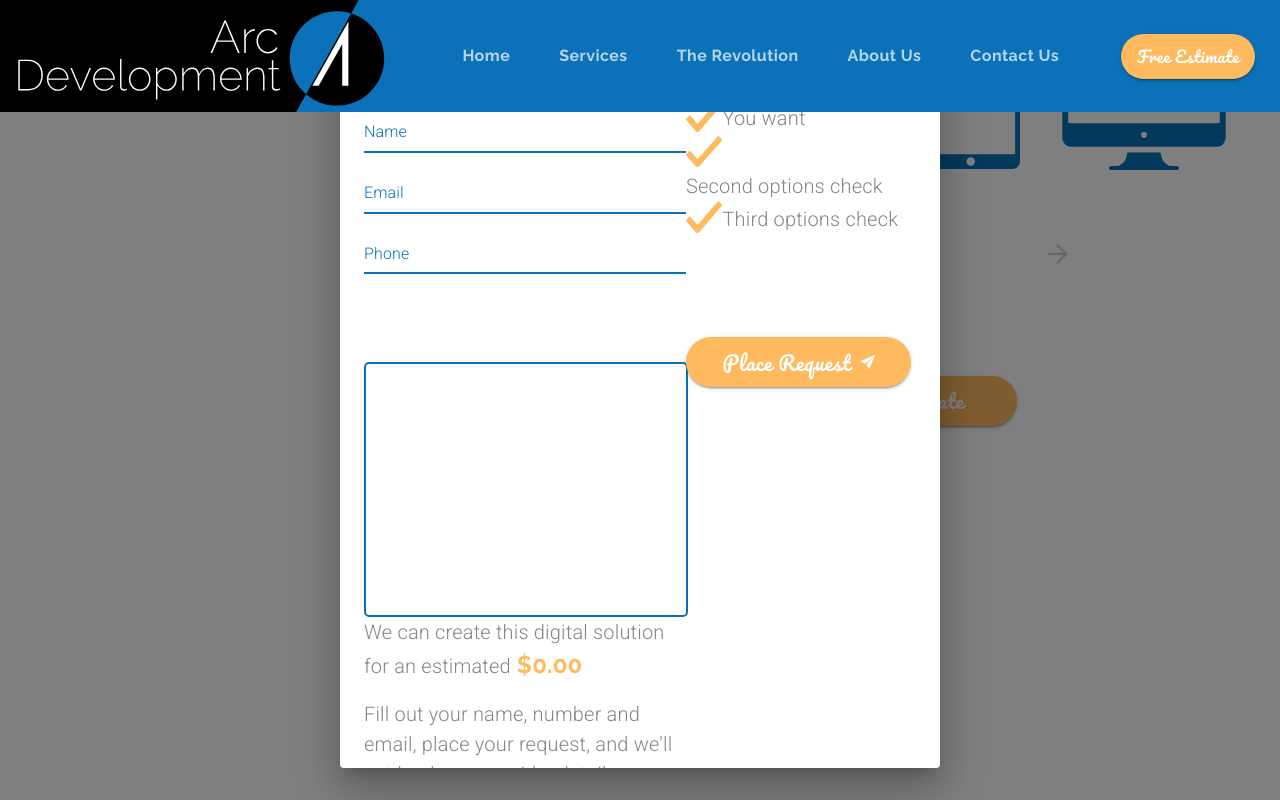
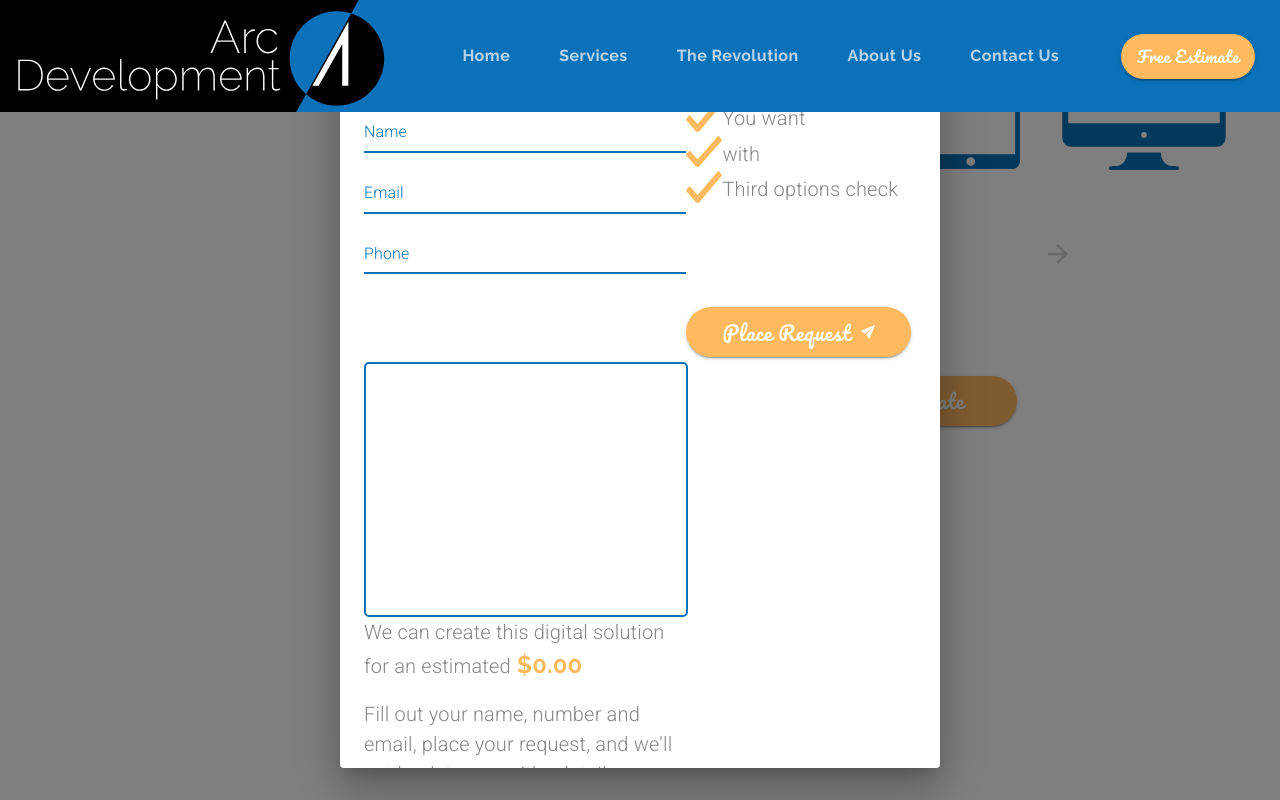
Before and after one commit to jeromeski/aceevolution, a React (Create React App) app: page /estimate in a window 1280 px wide. Both pictures are taken after a click on the button "Get Estimate". Shown: the part 413-1213 px from the top of the page. Built offline with nearby package versions, Linux system fonts and the light colour scheme.

Commit message:
Selection Review Features

```diff
--- a/src/components/Estimate.js
+++ b/src/components/Estimate.js
@@ -343,7 +343,7 @@ const Estimate = () => {
   const [total, setTotal] = useState(0);
 
   const [service, setService] = useState([]);
-  const [platform, setPlatform] = useState([]);
+  const [platforms, setPlatforms] = useState([]);
   const [features, setFeatures] = useState([]);
   const [customFeatures, setCustomFeatures] = useState('');
   const [category, setCategory] = useState('');
@@ -436,15 +436,15 @@ const Estimate = () => {
     switch (newSelected.title) {
       case 'Custom Software Development':
         setQuestions(softwareQuestions);
-        setService(newSelected.title)
+        setService(newSelected.title);
         break;
       case 'iOS/Android App Development':
         setQuestions(softwareQuestions);
-        setService(newSelected.title)
+        setService(newSelected.title);
         break;
       case 'Website Development':
         setQuestions(websiteQuestions);
-        setService(newSelected.title)
+        setService(newSelected.title);
         break;
       default:
         setQuestions(newQuestions);
@@ -506,6 +506,37 @@ const Estimate = () => {
     }
     setTotal(cost);
     console.log(cost);
+  };
+
+  const getPlatforms = () => {
+    let newPlatforms = [];
+
+    if (questions.length > 2) {
+      questions
+        .filter(
+          question =>
+            question.title === 'Which platforms do you need supported?'
+        )
+        .map(question => question.options.filter(option => option.selected))
+        .map(option => newPlatforms.push(option.title));
+      setPlatforms(newPlatforms);
+    }
+  };
+
+  const getFeatures = () => {
+    let newFeatures = [];
+
+    if (questions.length > 2) {
+      questions
+        .filter(
+          question => question.title === 'Which features do you expect to use?'
+        )
+        .map(question => question.options.filter(option => option.selected))
+        .map(option =>
+          option.map(newFeature => newFeatures.push(newFeature.title))
+        );
+      setFeatures(newFeatures);
+    }
   };
 
   return (
@@ -635,6 +666,8 @@ const Estimate = () => {
               onClick={() => {
                 setDialogOpen(true);
                 getTotal();
+                getPlatforms();
+                getFeatures();
               }}>
               Get Estimate
             </Button>
@@ -708,32 +741,87 @@ const Estimate = () => {
                   </Typography>
                 </Grid>
               </Grid>
-              <Grid item container direction='column'md={5}>
+              <Grid item container direction='column' md={5}>
                 <Grid item>
                   <Grid container direction='column'>
                     <Grid item container alignItems='center'>
                       <Grid item>
-                        <img src={check} alt='checkmark'/>
+                        <img src={check} alt='checkmark' />
                       </Grid>
                       <Grid item>
                         <Typography variant='body1'>
                           You want {service}
+                          {platforms.length > 0
+                            ? `for ${
+                                //if only web application is selected...
+                                platforms.indexOf('Web Application') > -1 &&
+                                platforms.length === 1
+                                  ? //then finish sentence here
+                                    'a Web Application.'
+                                  : //otherwise, if web application and another platform is selected...
+                                  platforms.indexOf('Web Application') > -1 &&
+                                    platforms.length === 2
+                                  ? //then finish the sentence here
+                                    `a Web Application and an ${platforms[1]}.`
+                                  : //otherwise, if only one platform is selected which isn't web application...
+                                  platforms.length === 1
+                                  ? //then finish the sentence here
+                                    `an ${platforms[0]}`
+                                  : //otherwise, if other two options are selected...
+                                  platforms.length === 2
+                                  ? //then finish the sentence here
+                                    'an iOS Application and an Android Application.'
+                                  : //otherwise if all three are selected...
+                                  platforms.length === 3
+                                  ? //then finish the sentence here
+                                    'a Web Application, an iOS Application, and an Android Application.'
+                                  : null
+                              }`
+                            : null}
                         </Typography>
                       </Grid>
                     </Grid>
                     <Grid item container alignItems='center'>
                       <Grid item>
-                        <img src={check} alt='checkmark'/>
+                        <img src={check} alt='checkmark' />
                       </Grid>
                       <Grid item>
                         <Typography variant='body1'>
-                          Second options check
+                          {'with '}
+                          {/* if we have features... */}
+                          {features.length > 0
+                            ? //...and there's only 1...
+                              features.length === 1
+                              ? //then end the sentence here
+                                `${features[0]}.`
+                              : //otherwise, if there are two features...
+                              features.length === 2
+                              ? //...then end the sentence here
+                                `${features[0]} and ${features[1]}.`
+                              : //otherwise, if there are three or more features...
+                                features
+                                  //filter out the very last feature...
+                                  .filter(
+                                    (feature, index) =>
+                                      index !== features.length - 1
+                                  )
+                                  //and for those features return their name...
+                                  .map((feature, index) => (
+                                    <span key={index}>{`${feature}, `}</span>
+                                  ))
+                            : null}
+                          {features.length > 0 &&
+                          features.length !== 1 &&
+                          features.length !== 2
+                            ? //...and then finally add the last feature with 'and' in front of it
+                              ` and ${features[features.length - 1]}.`
+                            : null}
                         </Typography>
                       </Grid>
                     </Grid>
                     <Grid item container alignItems='center'>
                       <Grid item>
-                        <img src={check} alt='checkmark'/>
+                        <img src={check} alt='checkmark' />
                       </Grid>
                       <Grid item>
                         <Typography variant='body1'>
@@ -743,9 +831,16 @@ const Estimate = () => {
                     </Grid>
                   </Grid>
                   <Grid item>
-                   <Button variant='contained' className={classes.estimateButton}>Place Request
-                   <img src={send} alt='paper airplane' style={{marginLeft: '0.5em'}}/>
-                   </Button>
+                    <Button
+                      variant='contained'
+                      className={classes.estimateButton}>
+                      Place Request
+                      <img
+                        src={send}
+                        alt='paper airplane'
+                        style={{ marginLeft: '0.5em' }}
+                      />
+                    </Button>
                   </Grid>
                 </Grid>
               </Grid>
```
